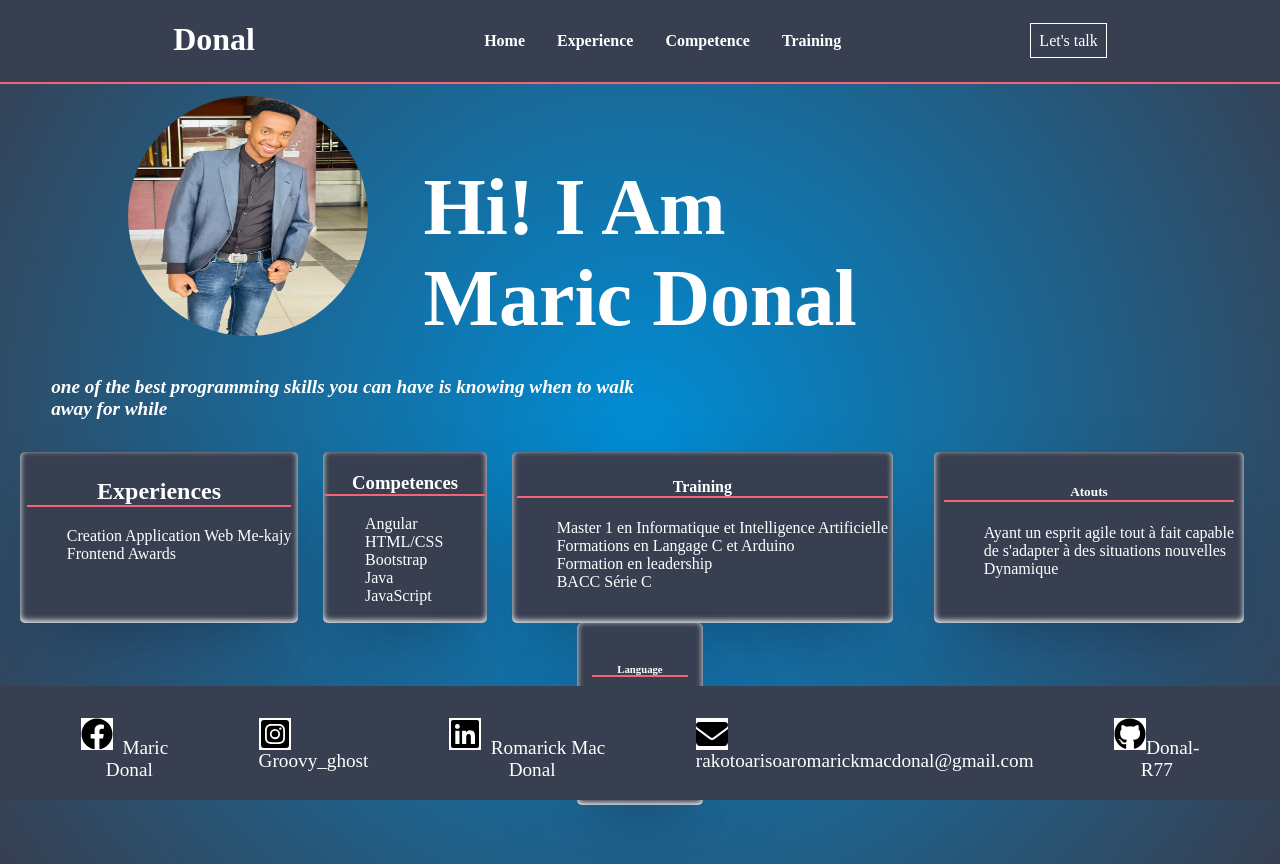
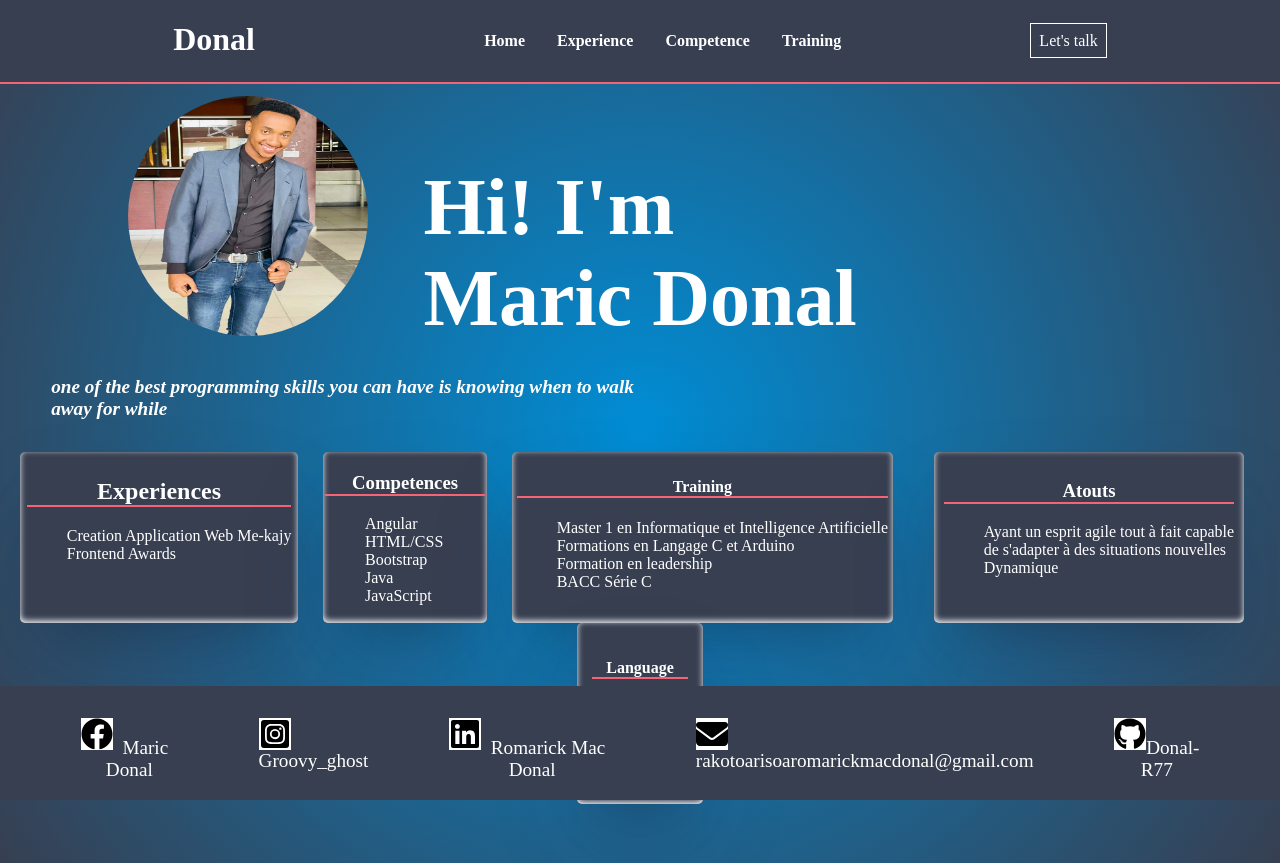
Before and after one commit to donal-R77/Portfolio-R77, a plain HTML site: page index.html in a window 1280 px wide. Drawn offline with Linux system fonts and the light colour scheme.

Commit message:
Portfolio modified

```diff
--- a/index.html
+++ b/index.html
@@ -29,7 +29,7 @@
         <div class="text-description">
             <div class="display-flex">
                 <img src="./assets/images/profile.jpeg"  alt="profile">
-                <h1 class="long-name">Hi! I Am <br> Maric Donal</h1>
+                <h1 class="long-name">Hi! I'm <br> Maric Donal</h1>
             </div>
             <div class="citation">
                 <dl>
@@ -65,7 +65,7 @@
                     </ul>
                 </div>
                 <div class="atouts">
-                    <h5 class="center">Atouts</h5>
+                    <h3 class="center">Atouts</h3>
                     <ul>
                         <li>Ayant un esprit agile
                             tout à fait capable<br> de
@@ -76,7 +76,7 @@
                     </ul>
                 </div>
                 <div class="language">
-                    <h6 class="center">Language</h6>
+                    <h4 class="center">Language</h6>
                     <ul>
                         <li>Malgasy</li>
                         <li>Français</li>
```
